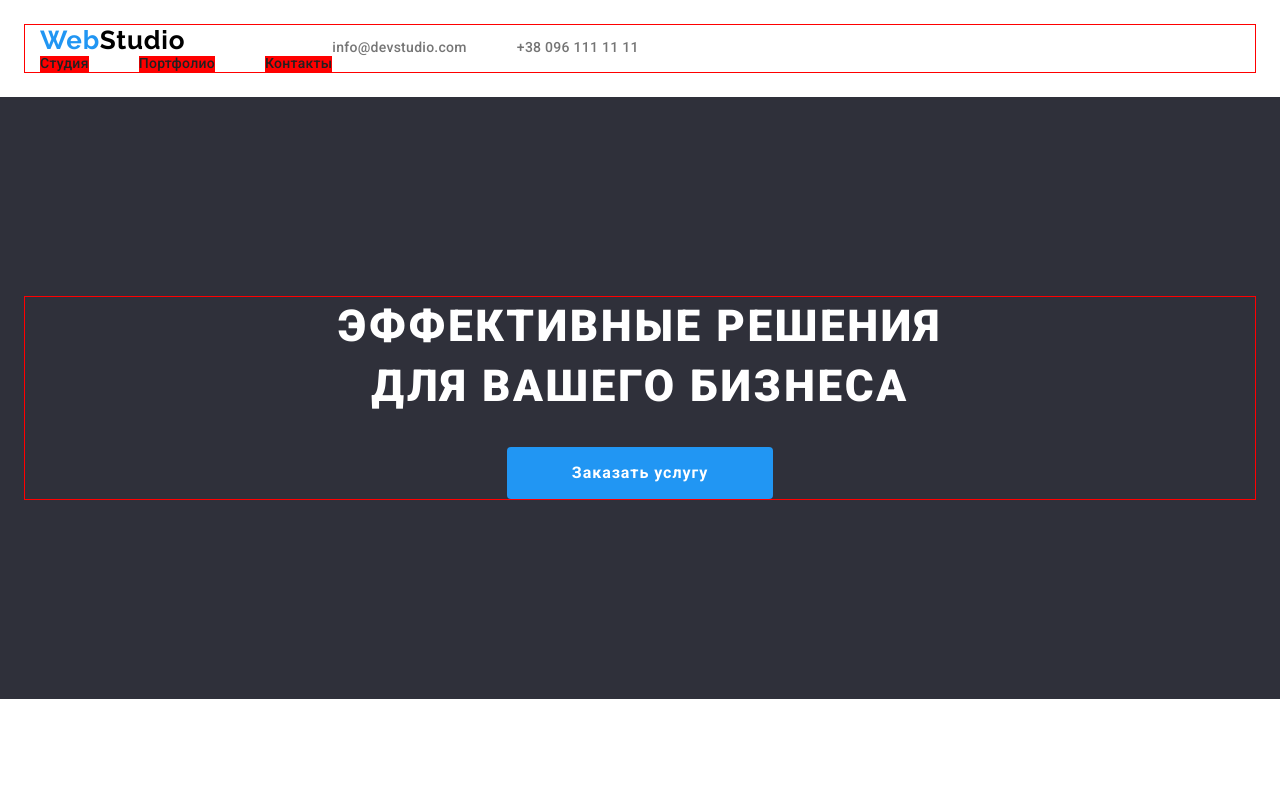
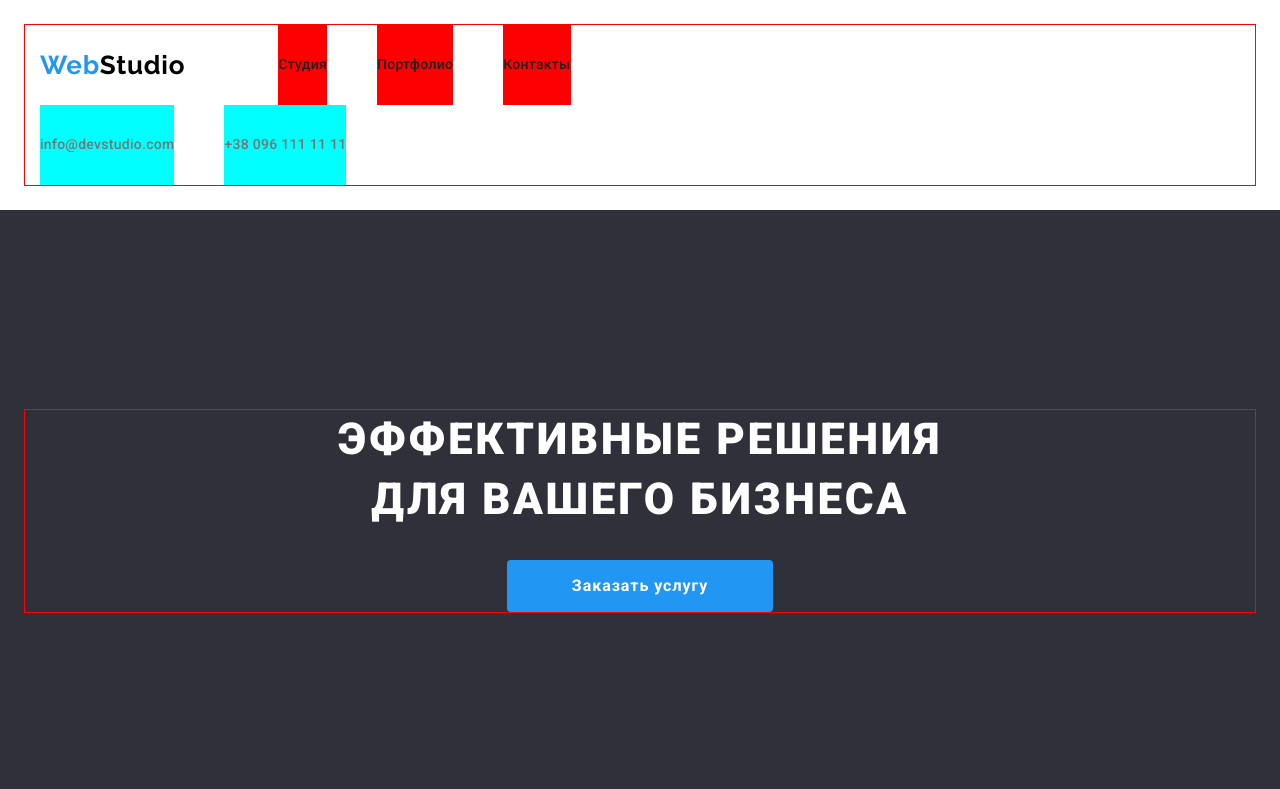
Before and after one commit to Natalie1982/goit-markup-hw-03, a plain HTML site: page index.html in a window 1280 px wide. Shown: the top 789 px of the page. Drawn offline with nearby package versions, Linux system fonts and the light colour scheme.

Commit message:
проблема з 2-м списком хедера

```diff
--- a/css/styles.css
+++ b/css/styles.css
@@ -49,7 +49,6 @@ body {
 
 .link {
   text-decoration: none;
-  display: block;
 }
 .list {
   list-style: none;
@@ -73,10 +72,7 @@ body {
   padding-top: 25px;
   padding-bottom: 25px;
 }
-.header .container {
-  display: flex;
-  align-items: center;
-}
+
 /* ----------------------логотип---------------------- */
 .logo {
   font-family: Raleway, sans-serif;
@@ -86,8 +82,6 @@ body {
   letter-spacing: 0.03em;
   color: var(--accent-color);
   text-decoration: none;
-  display: block;
-  margin-right: 93px;
 }
 .logo-accent {
   color: #000000;
@@ -96,17 +90,24 @@ body {
 /* ----------------------------header--меню сторінки ------------------*/
 .site-nav {
   display: flex;
+  padding-left: 0;
+  margin-top: 0;
+  margin-bottom: 0;
+  margin-left: 93px;
+}
+.header-nav {
+  display: flex;
   align-items: center;
 }
-/* .site-nav .item:not(:last-child) {
-  margin-right: 50px;
-} */
-
 .site-nav .item + .item {
   margin-left: 50px;
 }
 
 .site-nav .link {
+  display: block;
+  padding-top: 32px;
+  padding-bottom: 32px;
+
   text-decoration: none;
   font-weight: 500;
   font-size: 14px;
@@ -123,11 +124,19 @@ body {
 /*---------------header--- телефон,ел.пошта ------------*/
 .contact-list {
   display: flex;
+  margin-left: auto;
 }
-.contact-item:not(:last-child) {
-  margin-right: 50px;
+
+.contact-list .contact-item + .contact-item {
+  margin-left: 50px;
 }
+
 .contact-link {
+  display: block;
+  padding-top: 32px;
+  padding-bottom: 32px;
+  background-color: aqua;
+
   font-weight: 500;
   font-size: 14px;
   line-height: 1.14;
@@ -141,6 +150,7 @@ body {
 /*----------- Перша секція-HERO-ЭФФЕКТИВНЫЕ РЕШЕНИЯ ДЛЯ ВАШЕГО БИЗНЕСА---------*/
 .hero .container {
 }
+
 .hero {
   background: #2f303a;
   padding-top: 200px;
```
